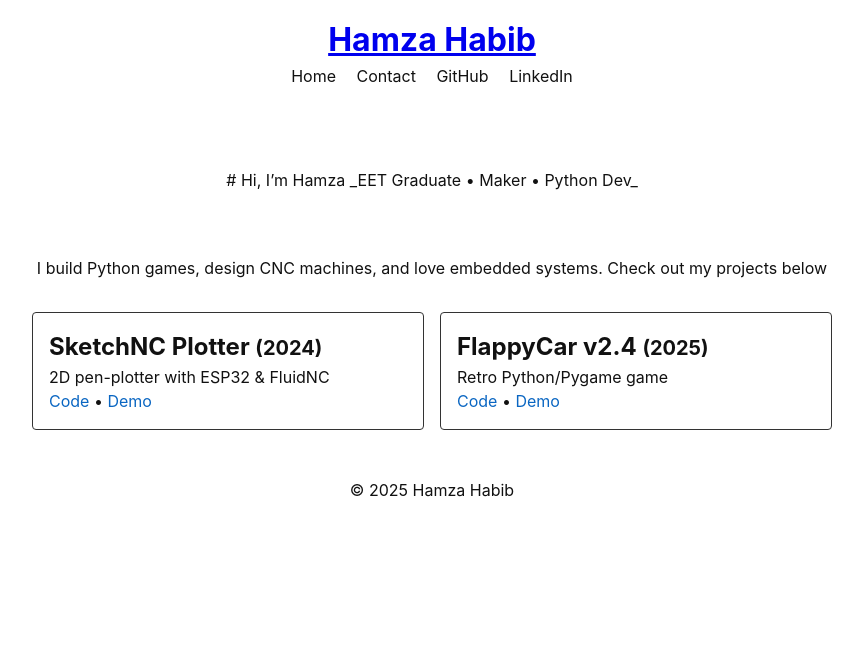
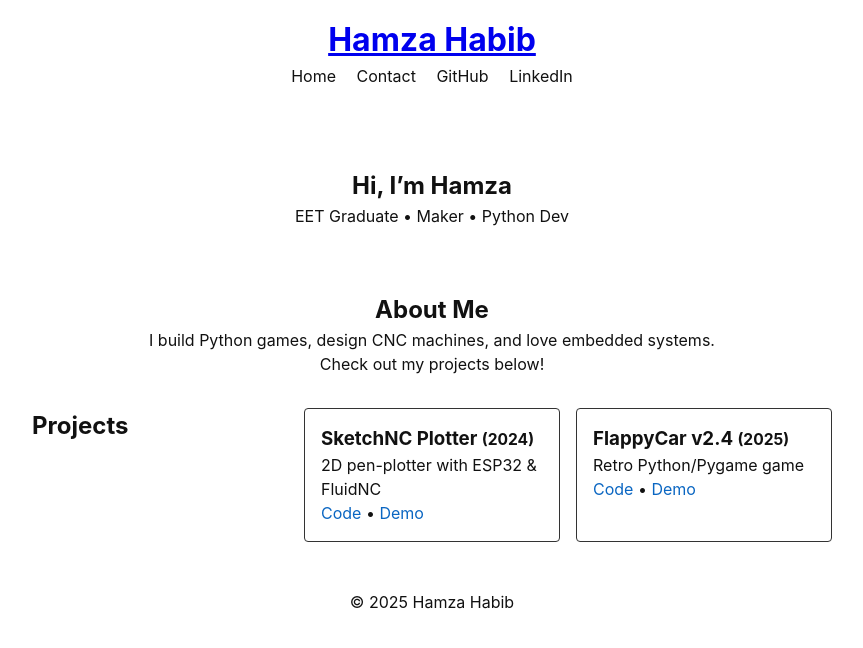
Before and after one commit to habib13352/habib13352.github.io, a Jekyll site: the page built from index.md, in a window 1280 px wide. Shown: the top 648 px of the page, without its empty margins (208-1071 px from the left). Built offline with Jekyll 4.4.1, drawn with Linux system fonts in a browser that asks for light colours.

Commit message:
creating a better starting point

```diff
--- a/index.md
+++ b/index.md
@@ -5,23 +5,27 @@ title: Home
 
 <section class="hero">
   <!-- ![Headshot](/assets/img/headshot.jpg){: .avatar } -->
-  # Hi, I’m Hamza
-  _EET Graduate • Maker • Python Dev_
+  <h1>Hi, I’m Hamza</h1>
+  <p>EET Graduate • Maker • Python Dev</p>
 </section>
 
 <section class="about">
-I build Python games, design CNC machines, and love embedded systems.
-Check out my projects below
-<!-- or [contact me](/contact){: .link }. -->
+  <h2>About Me</h2>
+  <p>
+    I build Python games, design CNC machines, and love embedded systems.<br>
+    Check out my projects below!
+  </p>
+  <!-- <a href="/contact" class="link">Contact me</a> -->
 </section>
 
 <section class="projects">
-{% for p in site.data.projects %}
-<div class="project-card">
-  <h2>{{ p.title }} <small>({{ p.year }})</small></h2>
-  <p>{{ p.description }}</p>
-  <a href="{{ p.repo }}" target="_blank">Code</a>
-  {% if p.demo %} • <a href="{{ p.demo }}" target="_blank">Demo</a>{% endif %}
-</div>
-{% endfor %}
+  <h2>Projects</h2>
+  {% for p in site.data.projects %}
+  <div class="project-card">
+    <h3>{{ p.title }} <small>({{ p.year }})</small></h3>
+    <p>{{ p.description }}</p>
+    <a href="{{ p.repo }}" target="_blank">Code</a>
+    {% if p.demo %} • <a href="{{ p.demo }}" target="_blank">Demo</a>{% endif %}
+  </div>
+  {% endfor %}
 </section>
```
